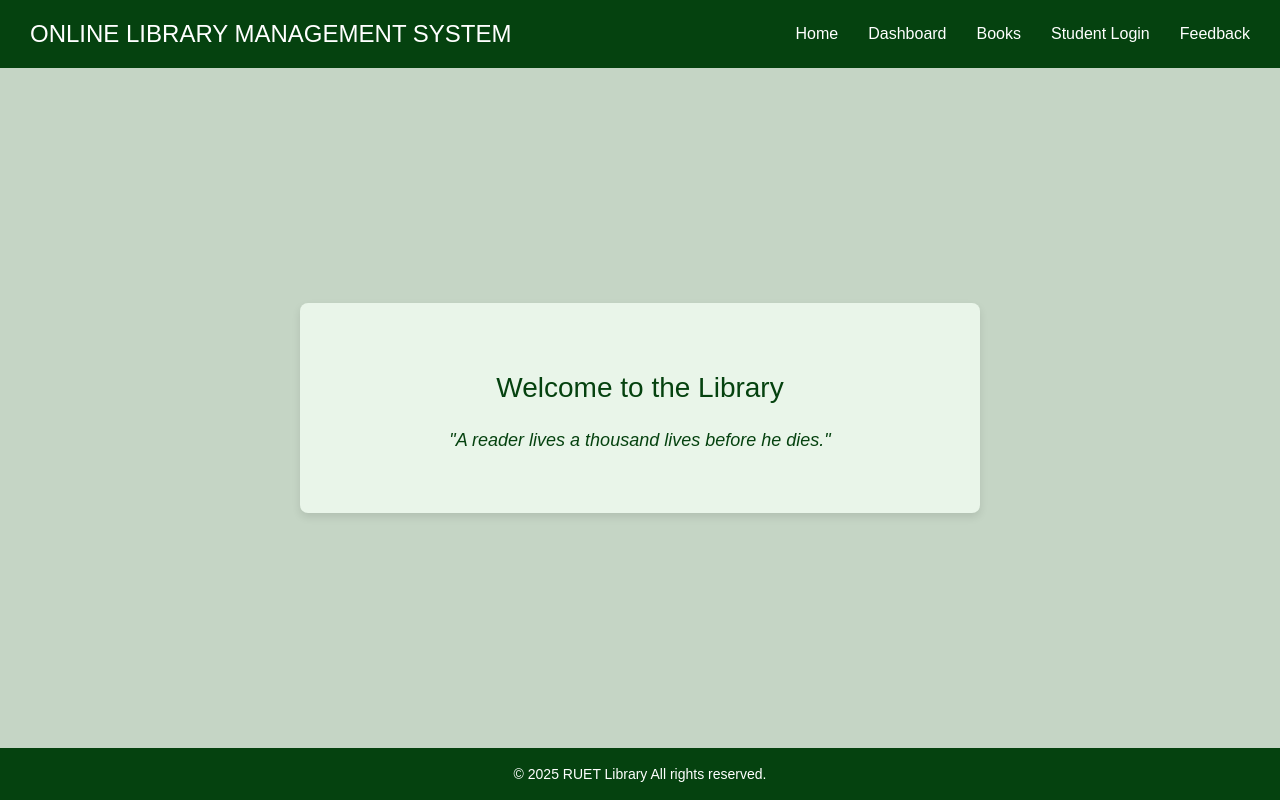
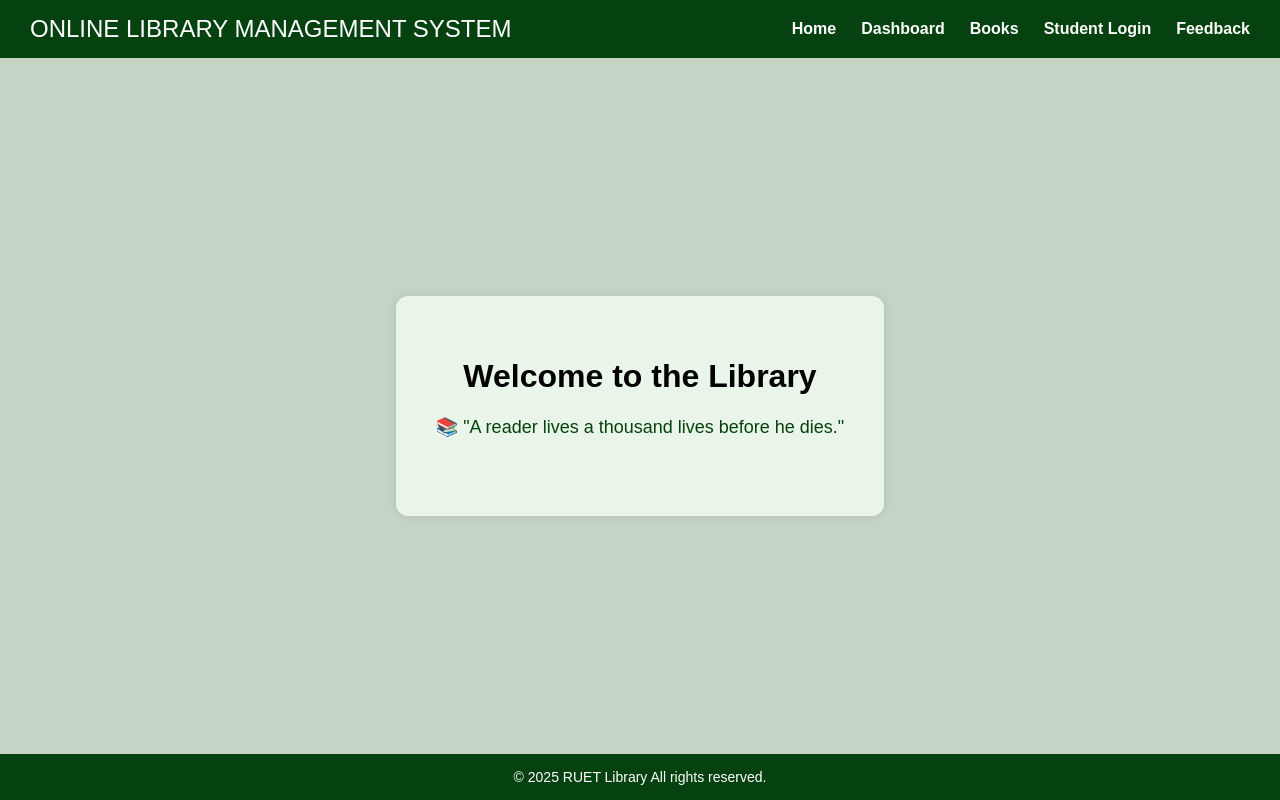
Before and after one commit to okiaahhbb/ECE_2100_2210027, a PHP site: page / in a window 1280 px wide. Run offline with PHP 8.4, Linux system fonts and the light colour scheme.

Commit message:
common nav for admin

```diff
--- /dev/null
+++ b/Admin/footer.php
@@ -0,0 +1,6 @@
+    </main>
+    <footer>
+        &copy; 2025 RUET Library All rights reserved.
+    </footer>
+</body>
+</html>
--- /dev/null
+++ b/Admin/header.php
@@ -0,0 +1,85 @@
+<!DOCTYPE html>
+<html lang="en">
+<head>
+    <meta charset="UTF-8">
+    <meta name="viewport" content="width=device-width, initial-scale=1.0">
+    <title>Library Management System</title>
+    <style>
+        body {
+            font-family: Arial, sans-serif;
+            margin: 0;
+            padding: 0;
+            display: flex;
+            flex-direction: column;
+            min-height: 100vh;
+            background-color: #c5d5c5;
+        }
+        header {
+            background-color: #05420f;
+            color: white;
+            padding: 15px 30px;
+            display: flex;
+            justify-content: space-between;
+            align-items: center;
+        }
+        .logo h1 {
+            margin: 0;
+            font-size: 24px;
+            font-weight: normal;
+        }
+        nav ul {
+            display: flex;
+            list-style: none;
+            margin: 0;
+            padding: 0;
+            gap: 25px;
+        }
+        nav a {
+            color: white;
+            text-decoration: none;
+            font-weight: bold;
+        }
+        main {
+            flex: 1;
+            display: flex;
+            flex-direction: column;
+            align-items: center;
+            justify-content: center;
+            padding: 20px;
+            text-align: center;
+        }
+        .welcome-message h2 {
+            color: #05420f;
+            font-size: 28px;
+            margin-bottom: 10px;
+        }
+        .quote {
+            font-style: italic;
+            color: #05420f;
+            font-size: 18px;
+        }
+        footer {
+            background-color: #05420f;
+            color: white;
+            text-align: center;
+            padding: 15px 0;
+            font-size: 14px;
+        }
+    </style>
+</head>
+<body>
+    <header>
+        <div class="logo">
+            <h1>ONLINE LIBRARY MANAGEMENT SYSTEM</h1>
+        </div>
+        <nav>
+            <ul>
+                <li><a href="index.php">Home</a></li>
+                <li><a href="dashboard.php">Dashboard</a></li>
+                <li><a href="books.php">Books</a></li>
+                <li><a href="student_login.php">Student Login</a></li>
+                <li><a href="feedback.php">Feedback</a></li>
+            </ul>
+        </nav>
+    </header>
+    <main>
--- a/Admin/index.php
+++ b/Admin/index.php
@@ -1,154 +1,66 @@
+<?php include 'header.php'; ?>
 
-
-<!DOCTYPE html>
-<html lang="en">
-<head>
-    <meta charset="UTF-8">
-    <meta name="viewport" content="width=device-width, initial-scale=1.0">
-    <title>Library Management System</title>
         <style>
-        /* Reset and Base Styles */
   body {
-            font-family: Arial, sans-serif;
-            margin: 0;
-            padding: 0;
-            display: flex;
-            flex-direction: column;
-            min-height: 100vh;
-            background-color: #c5d5c5; /* Light green background */
-            line-height: 1.6;
-        }
-
-        /* Header */
-        header {
-            background-color: #05420f; /* Dark green header */
-            color: white;
-            padding: 15px 30px;
-            display: flex;
-            justify-content: space-between;
-            align-items: center;
-        }
-
-        .logo h1 {
-            margin: 0;
-            font-size: 24px;
-            font-weight: normal;
-        }
-
-        /* Navigation */
-        nav ul {
-            display: flex;
-            list-style: none;
-            margin: 0;
-            padding: 0;
-            gap: 30px;
-        }
-
-        nav a {
-            color: white;
-            text-decoration: none;
-            font-size: 16px;
-        }
-
-        nav a:hover {
-            text-decoration: underline;
-        }
-
-        /* Main Content */
-        main {
-            flex: 1;
-            display: flex;
-            flex-direction: column;
-            justify-content: center;
-            align-items: center;
-            padding: 20px;
+    background-color: #c5d5c5;
   }
 
   .welcome-container {
+    display: flex;
+    justify-content: center;
+    align-items: center;
+    padding: 60px 20px;
+    flex-grow: 1;
+  }
+
+  .welcome-box {
     background-color: #e9f5e9;
     padding: 40px;
-            border-radius: 8px;
-            box-shadow: 0 4px 8px rgba(0,0,0,0.1);
+    border-radius: 12px;
     text-align: center;
+    box-shadow: 0 0 10px rgba(0, 0, 0, 0.1);
     max-width: 600px;
-            width: 100%;
+    position: relative;
   }
 
-        .welcome-container h2 {
+  .slideshow-quote {
+    font-size: 18px;
     color: #05420f;
-            margin-bottom: 15px;
-            font-size: 28px;
-            font-weight: normal;
-        }
-
-        .quote {
-            font-style: italic;
-            color: #05420f;
-            font-size: 18px;
+    min-height: 60px;
     margin-top: 15px;
-        }
-
-        /* Footer */
-        footer {
-            background-color: #05420f; /* Dark green footer */
-            color: white;
-            text-align: center;
-            padding: 15px 0;
-            font-size: 14px;
+    transition: opacity 0.5s ease-in-out;
   }
 </style>
-</head>
-<body>
-    <header>
-        <div class="logo">
-            <h1>ONLINE LIBRARY MANAGEMENT SYSTEM</h1>
+
+<div class="welcome-container">
+  <div class="welcome-box">
+    <h1>Welcome to the Library</h1>
+    <div class="slideshow-quote" id="quoteBox">
+      📚 "A reader lives a thousand lives before he dies."
     </div>
-        <nav>
-            <ul>
-                <li><a href="index.php">Home</a></li>
-                <li><a href="dashboard.php">Dashboard</a></li>
-                <li><a href="books.php">Books</a></li>
-                <li><a href="student_login.php">Student Login</a></li>
-                <li><a href="feedback.php">Feedback</a></li>
-            </ul>
-        </nav>
-    </header>
-
-    <main>
-        <div class="welcome-container">
-            <h2>Welcome to the Library</h2>
-            <p class="quote" id="quoteBox">"A reader lives a thousand lives before he dies."</p>
   </div>
-    </main>
-
-    <footer>
-        &copy; 2025 RUET Library All rights reserved.
-    </footer>
+</div>
 
 <script>
-        // Quote rotation script
   const quotes = [
-            '"A reader lives a thousand lives before he dies."',
-            '"Books are a uniquely portable magic."',
-            '"Today a reader, tomorrow a leader."',
-            '"There is no friend as loyal as a book."',
-            '"Libraries store the energy that fuels the imagination."'
+    '📚 "A reader lives a thousand lives before he dies."',
+    '📖 "Today a reader, tomorrow a leader."',
+    '📘 "Reading is essential for those who seek to rise above the ordinary."',
+    '📗 "Books are a uniquely portable magic."',
+    '📕 "Libraries store the energy that fuels the imagination."'
   ];
 
+  let current = 0;
   const quoteBox = document.getElementById('quoteBox');
-        let currentQuote = 0;
 
-        function rotateQuote() {
+  setInterval(() => {
+    current = (current + 1) % quotes.length;
     quoteBox.style.opacity = 0;
     setTimeout(() => {
-                quoteBox.textContent = quotes[currentQuote];
+      quoteBox.textContent = quotes[current];
       quoteBox.style.opacity = 1;
-                currentQuote = (currentQuote + 1) % quotes.length;
-            }, 500);
-        }
+    }, 300);
+  }, 4000); // changes every 4 seconds
+</script>
 
-        // Rotate quotes every 5 seconds
-        setInterval(rotateQuote, 5000);
-    </script>
-</body>
-</html>
+<?php include 'footer.php'; ?>
```
Also changed, not shown: Admin/style.css (+14 -9 lines). Lines whose indentation alone changed are shown as unchanged.
